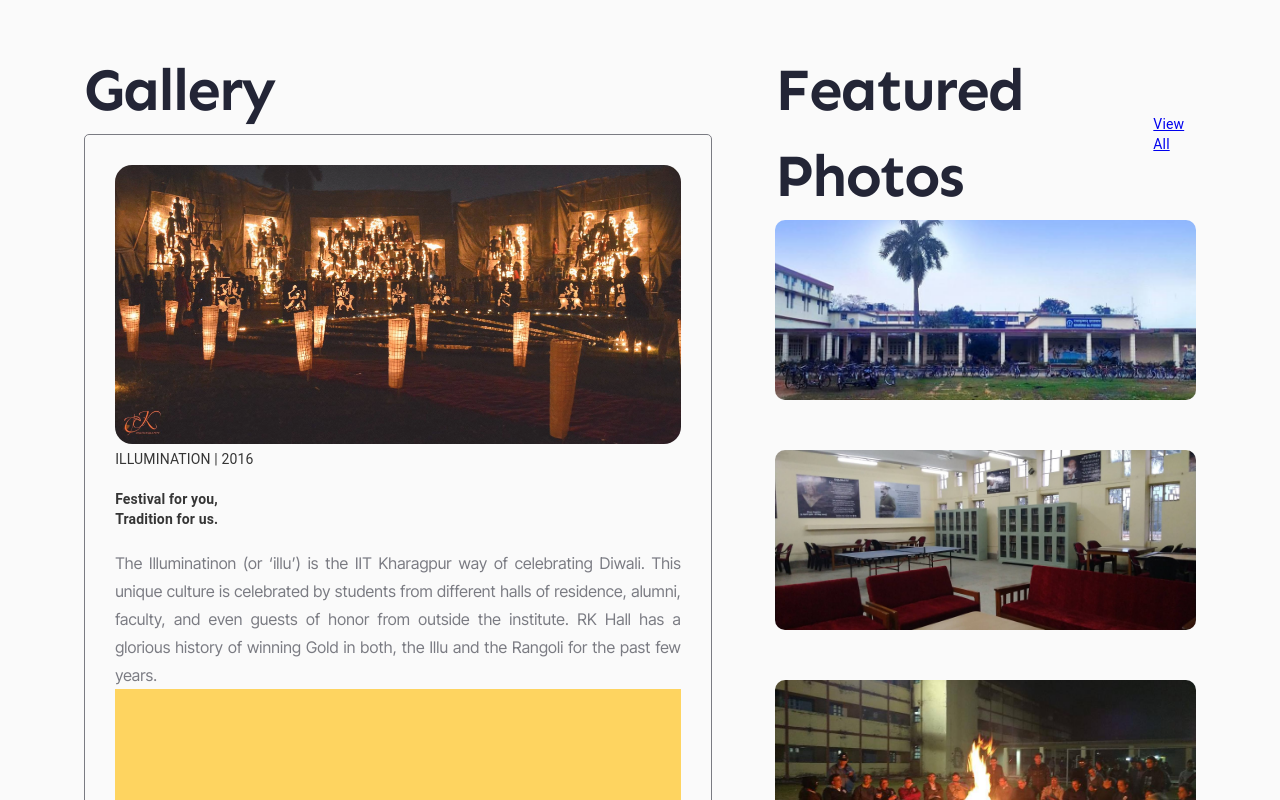
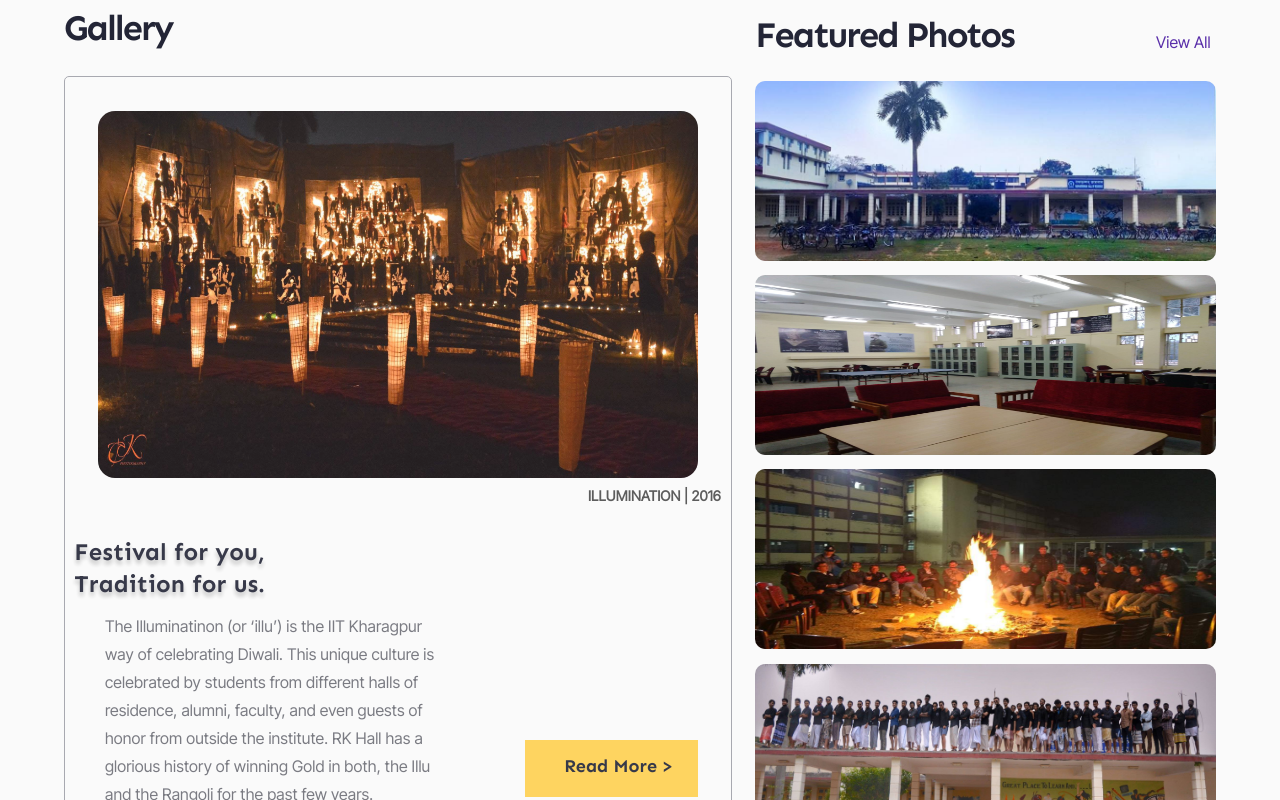
Before and after one commit to rkhall-iitkgp/Website-Frontend, a React (Create React App) app: page / in a window 1280 px wide. Shown: the part 740-1540 px from the top of the page. Built offline with nearby package versions, Linux system fonts and the light colour scheme; a web font is replaced by a local one.

Commit message:
fixed home-gallery

```diff
--- a/src/components/Home_Gallery/css/galleryHome.css
+++ b/src/components/Home_Gallery/css/galleryHome.css
@@ -2,19 +2,13 @@
 sen
 */
 @import url("https://fonts.googleapis.com/css2?family=Inter+Tight:wght@100;400&family=Sen:wght@400;700;800&display=swap");
-
-*{
-  box-sizing: border-box;
-  margin: 0;
-  padding: 0;
-}
 
 .gallery-out-box {
   display: flex;
   justify-content: center;
   /* align-items: center; */
   /* background-color: rgb(188, 118, 25); */
-  /* height: 817px; */
+  height: 817px;
   width: 100%;
   margin-top: 5%;
   margin-bottom: 5%;
@@ -22,7 +16,8 @@
 .galler-box {
   display: flex;
   justify-content: space-between;
-  /* padding: 32px; */
+
+  width: px;
   /* height: 817px; */
   width: 90%;
   /* left: 80px; */
@@ -32,51 +27,44 @@
 }
 .gallery-left {
   width: 58%;
-  padding: 20px;
 
   /* border: 1px solid rgba(109, 110, 118, 1); */
 }
 .gallery-right {
   width: 40%;
-  padding: 20px;
   /* border: 1px solid rgba(109, 110, 118, 1); */
 }
 .gallery-out-box h2 {
   font-family: "Sen";
   font-style: normal;
   font-weight: 700;
-  font-size: 7.5vmin;
-  /* line-height: 0; */
+  font-size: 36px;
+  line-height: 0;
   letter-spacing: -2px;
+  padding-bottom: 15px;
 
   /* Black */
 
   color: #232536;
 }
 
-.gallery-left .content {
+.gallery-left > .content {
   box-sizing: border-box;
   margin: 0;
-  padding: 4.8%;
-
+  margin-top: 5%;
   height: calc(100% - 3.6em);
   opacity: 0.9;
   /* Medium grey */
 
-  border: 1px solid #6d6e76;
+  border: 1px solid #a0a1a9;
   border-radius: 5px;
 }
-.gallery-left .content > img {
-  width: 100%;
-  height: auto;
-  /* margin: 5%; */
+.gallery-left > .content > img {
+  width: 90%;
+  height: 48%;
+  margin: 5%;
   border-radius: 17px;
   /* object-fit: cover; */
-}
-
-.quote{
-  margin-top: 20px;
-  margin-bottom: 20px;
 }
 
 .gallery-left > .content > h4 {
@@ -89,14 +77,15 @@
   font-weight: 700;
   font-size: 24px;
   line-height: 32px;
-  width: 100%;
+  width: 30%;
   /* or 133% */
 
-  /* display: flex;
+  display: flex;
   align-items: center;
   text-align: right;
   margin-block-end: 0.5em;
   margin-block-start: 0em;
+
 
   /* Black */
 
@@ -105,15 +94,15 @@
   text-shadow: 0px 4px 4px rgba(0, 0, 0, 0.25);
 }
 
-.gallery-left .content-text {
-  height: auto;
+.text{
+  text-decoration: none;
 }
 
 .gallery-left .text {
-  width: 100%;
-  /* height: 100%; */
-  /* position: relative; */
-  /* left: 6%; */
+  width: 52%;
+  height: 22.3%;
+  position: relative;
+  left: 6%;
 
   /* Body 1 */
 
@@ -122,7 +111,6 @@
   font-weight: 400;
   font-size: 16px;
   line-height: 28px;
-  text-align: justify;
   /* or 175% */
 
   /* Medium grey */
@@ -130,26 +118,27 @@
   color: #6d6e76;
 }
 .gallery-out-box button {
-  /* display: flex;
+  display: flex;
   flex-direction: row;
-  align-items: flex-start; */
-  width: 125px;
-  height: 50px;
+  align-items: flex-start;
+  padding: 2% 5%;
+  gap: 12px;
   border: 0;
 
   position: relative;
-  width: 100%;
-  height: 100%;
-  /* left: 69%;
-  bottom: 5.5%; */
-  justify-content: center;
-  align-items: center;
+  /* width: 204px; */
+  width: 26%;
+  height: 7.4%;
+  left: 69%;
+  bottom: 5.5%;
+
+  /* Yellow */
 
   background: #ffd050;
 }
 .gallery-out-box button > .text {
   /* Read More > */
-  /* width: 120px; */
+  width: 120px;
   height: 24px;
 
   font-family: "Sen";
@@ -160,7 +149,6 @@
   /* identical to box height, or 133% */
 
   display: flex;
-  justify-content: center;
   align-items: center;
 
   /* Black */
@@ -169,9 +157,9 @@
 
   /* Inside auto layout */
 
-  /* flex: none;
+  flex: none;
   order: 0;
-  flex-grow: 0; */
+  flex-grow: 0;
 }
 
 .gallery-right > .content {
@@ -179,14 +167,15 @@
   flex-direction: column;
   justify-content: space-between;
   height: calc(100% - 3.6em);
+  margin-top: 5%;
 }
 .gallery-right > .content > img {
   width: 100%;
   height: 180px;
   /* padding: 10px 0; */
-  margin:0 0 10px 0;
+  margin: 2px 0;
   /* no stretch  */
-  object-fit: cover;
+
   border-radius: 10px;
 }
 
@@ -219,37 +208,25 @@
   color: #592ea9;
 }
 
-@media screen and (max-width: 900px) {
-  .gallery-out-box h2 {
-    font-size: 30px;
-  }
+label {
+  /* ILLUMINATION l 2016 */
 
-  .gallery-left .content {
-    padding: 25px;
-  }
+  position: relative;
+  width: 151px;
+  height: 20px;
+  left: 78.5%;
+  top: -30px;
 
-  .gallery-left .content h4 {
-    font-size: 20px;
-    line-height: 28px;
-  }
+  /* Label 01 */
 
-  .gallery-left .text {
+  font-family: "Inter Tight";
+  font-style: normal;
+  font-weight: 700;
+  font-size: 14px;
+  line-height: 20px;
+  /* identical to box height, or 143% */
 
-    font-size: 12px;
-    line-height: 13px;
-    /* or 175% */
+  /* Dark Grey */
 
-  }
-
-  label{
-    font-size: 10px;
-    /* line-height: 13px; */
-  }
-
-  .gallery-out-box button > .text {
-  /* Read More > */
-  /* width: 120px; */
-  font-size: 14px;
+  color: #4c4c4c;
 }
-
-}
--- a/src/components/Home_Gallery/galleryHome.js
+++ b/src/components/Home_Gallery/galleryHome.js
@@ -1,26 +1,20 @@
 import "./css/galleryHome.css";
-import { Link } from "react-router-dom";
 import illu from "./illu.jpeg";
 import img1 from "./1.jpeg";
 import img2 from "./2.jpeg";
 import img3 from "./3.jpeg";
 import img4 from "./4.jpeg";
-import * as React from "react";
-import Grid from "@mui/material/Grid";
 
 function galleryHome() {
   return (
-    <div className="gallery-out-box">
+    <div className="gallery-out-box" id="jump-to-gallery">
       <div className="galler-box">
         <div className="gallery-left">
           <h2>Gallery</h2>
           <div className="content">
             <img src={illu} alt="img" />
             <label>ILLUMINATION | 2016</label>
-            <div className="quote">
-              <h4>Festival for you,</h4>
-              <h4>Tradition for us.</h4>
-            </div>
+            <h4>Festival for you, Tradition for us.</h4>
             <div className="text">
               The Illuminatinon (or ‘illu’) is the IIT Kharagpur way of
               celebrating Diwali. This unique culture is celebrated by students
@@ -37,7 +31,7 @@
         <div className="gallery-right">
           <div className="right-top">
             <h2>Featured Photos </h2>
-            <Link to="/gallery">View All</Link>
+            <a href="/gallery" className="text">View All</a>
           </div>
           <div className="content">
             <img src={img1} alt="img" />
```
